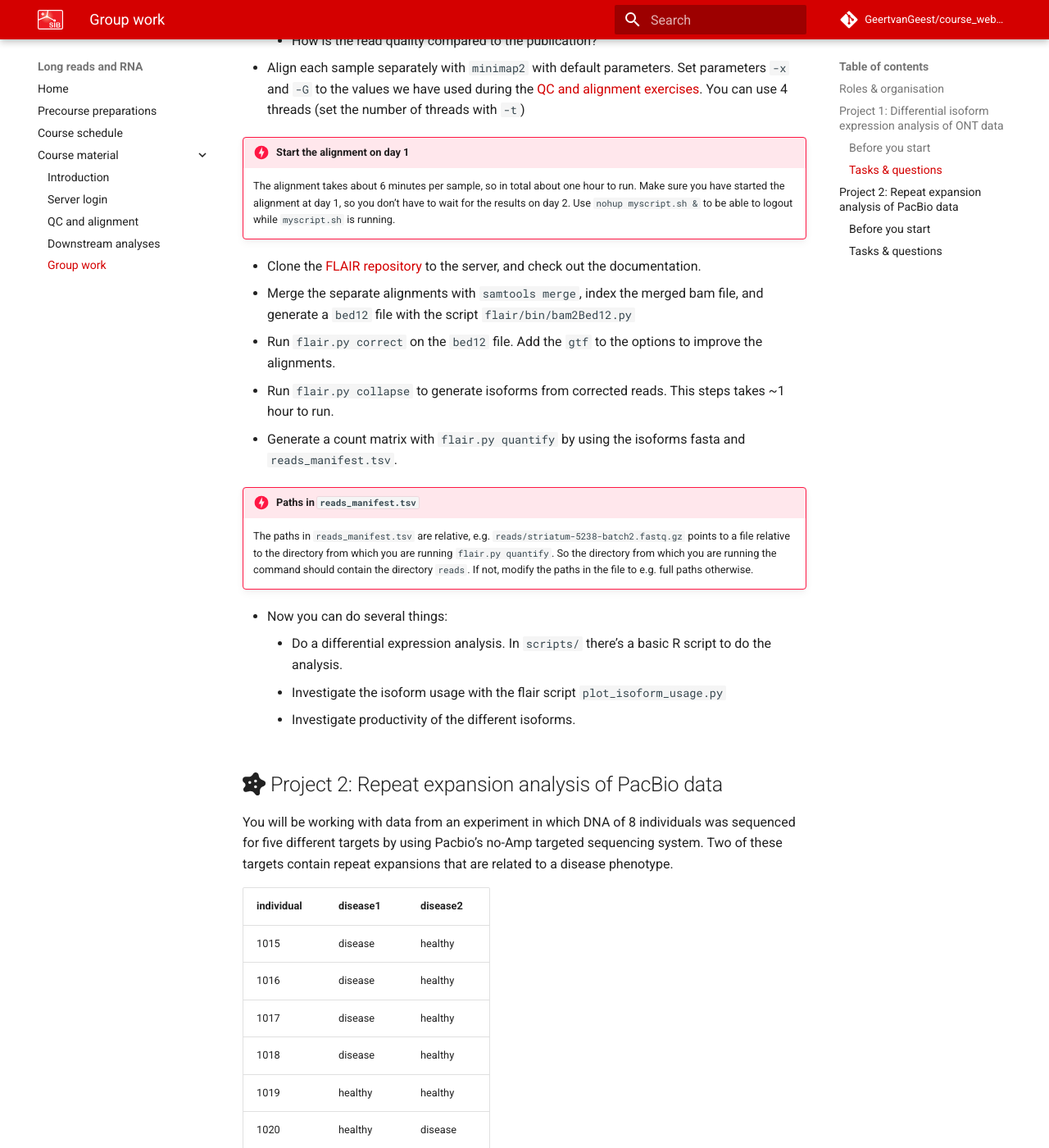
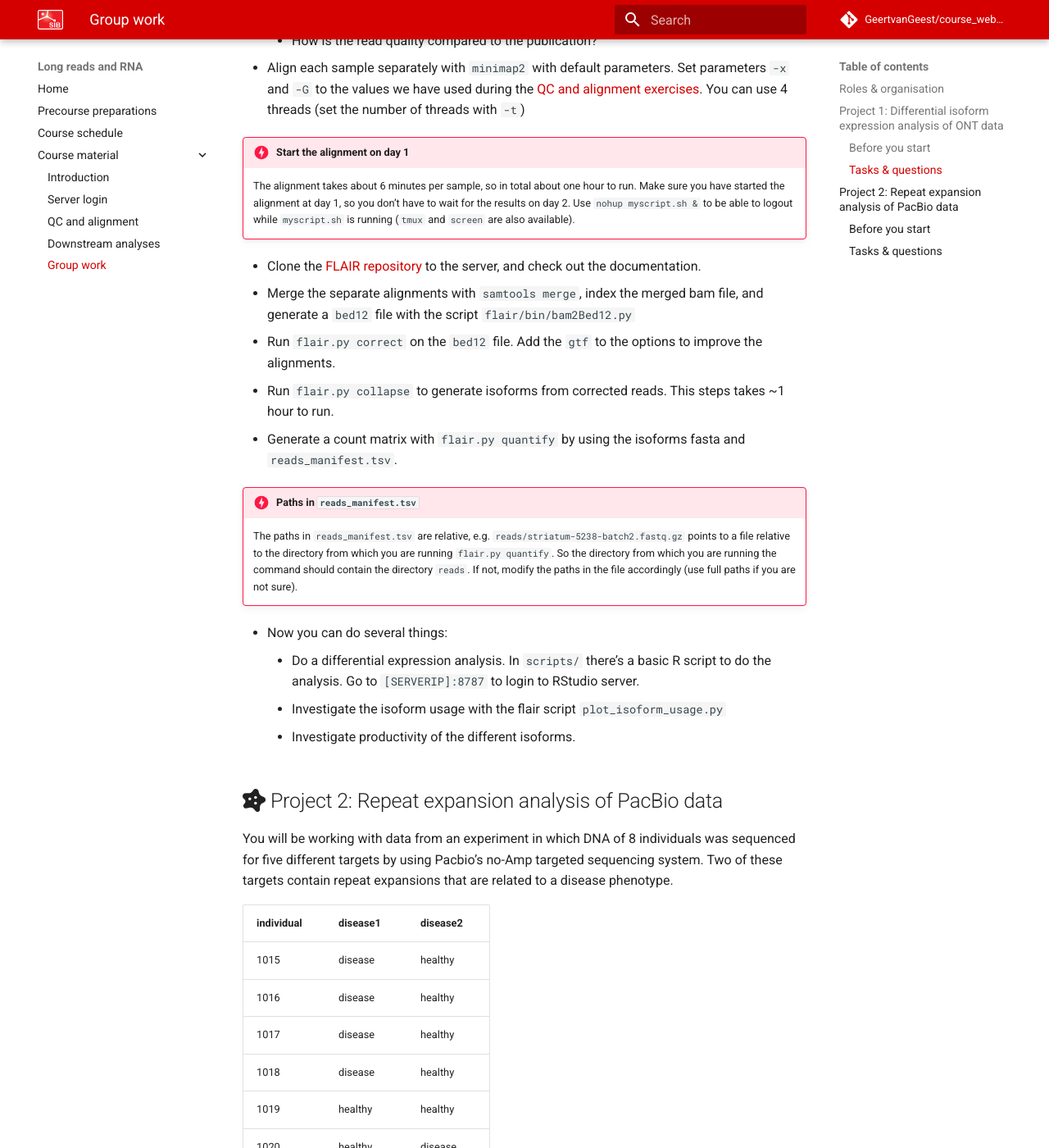
Before and after one commit to sib-swiss/NGS-longreads-training, an MkDocs documentation site: the page built from docs/course_material/group_work.md, in a window 1280 px wide and 1400 px high, scrolled down 2543 px. Shown: the whole window at 82% size. Built offline with MkDocs 1.6.1 and Material for MkDocs 9.7.7, drawn with Linux system fonts in a browser that asks for light colours; comment, search, counter and statistics services are not loaded; some of the changed text lies outside the part shown.

Commit message:
minor change

```diff
--- a/docs/course_material/group_work.md
+++ b/docs/course_material/group_work.md
@@ -87,7 +87,7 @@ You can start this project with dividing initial tasks. Because some intermediat
 * Align each sample separately with `minimap2` with default parameters. Set parameters `-x` and `-G` to the values we have used during the [QC and alignment exercises](../qc_alignment#3-read-alignment). You can use 4 threads (set the number of threads with `-t`)
 
 !!! danger "Start the alignment on day 1"
-    The alignment takes about 6 minutes per sample, so in total about one hour to run. Make sure you have started the alignment at day 1, so you don't have to wait for the results on day 2. Use `nohup myscript.sh &` to be able to logout while `myscript.sh` is running.
+    The alignment takes about 6 minutes per sample, so in total about one hour to run. Make sure you have started the alignment at day 1, so you don't have to wait for the results on day 2. Use `nohup myscript.sh &` to be able to logout while `myscript.sh` is running (`tmux` and `screen` are also available).
 
 * Clone the [FLAIR repository](https://github.com/BrooksLabUCSC/flair) to the server, and check out the documentation.
 * Merge the separate alignments with `samtools merge`, index the merged bam file, and generate a `bed12` file with the script `flair/bin/bam2Bed12.py`
@@ -96,10 +96,10 @@ You can start this project with dividing initial tasks. Because some intermediat
 * Generate a count matrix with `flair.py quantify` by using the isoforms fasta and `reads_manifest.tsv`.
 
 !!! danger "Paths in `reads_manifest.tsv`"
-    The paths in `reads_manifest.tsv` are relative, e.g. `reads/striatum-5238-batch2.fastq.gz` points to a file relative to the directory from which you are running `flair.py quantify`. So the directory from which you are running the command should contain the directory `reads`. If not, modify the paths in the file to e.g. full paths otherwise.
+    The paths in `reads_manifest.tsv` are relative, e.g. `reads/striatum-5238-batch2.fastq.gz` points to a file relative to the directory from which you are running `flair.py quantify`. So the directory from which you are running the command should contain the directory `reads`. If not, modify the paths in the file accordingly (use full paths if you are not sure).
 
 * Now you can do several things:
-    * Do a differential expression analysis. In `scripts/` there's a basic R script to do the analysis.
+    * Do a differential expression analysis. In `scripts/` there's a basic R script to do the analysis. Go to `[SERVERIP]:8787` to login to RStudio server.
     * Investigate the isoform usage with the flair script `plot_isoform_usage.py`
     * Investigate productivity of the different isoforms.
 
```
Also changed, not shown: other parts of docs/course_material/group_work.md (+3 -2 lines).
